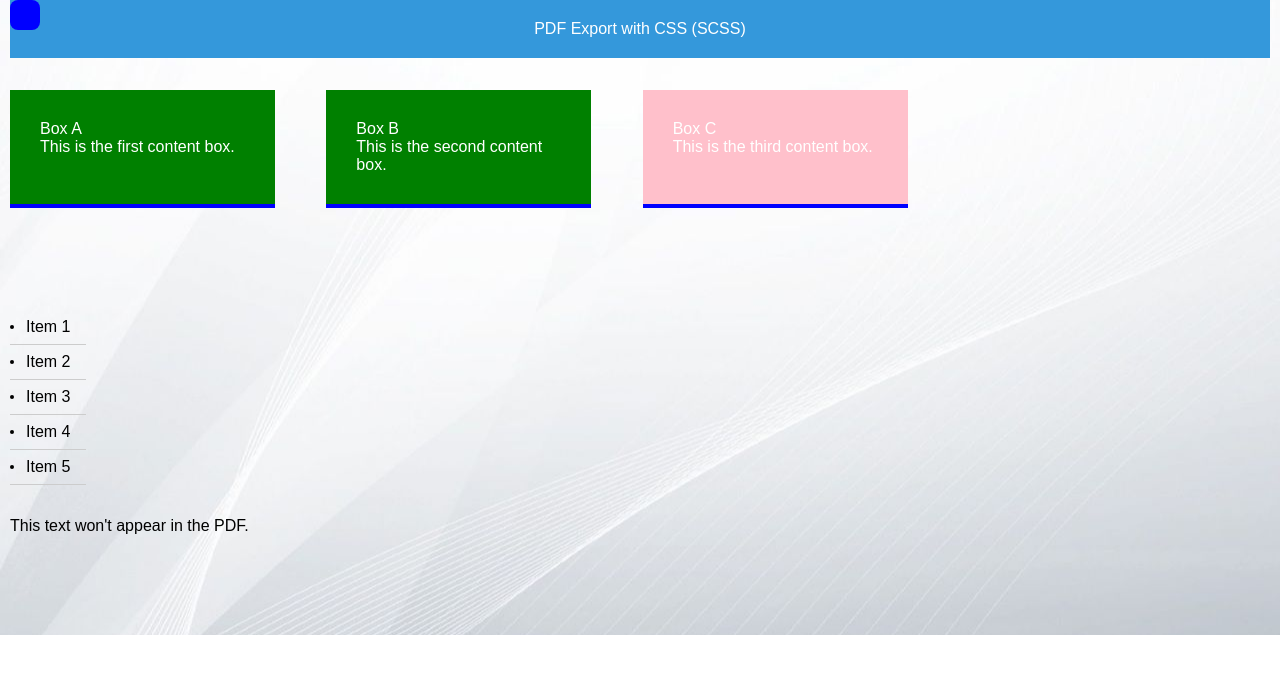
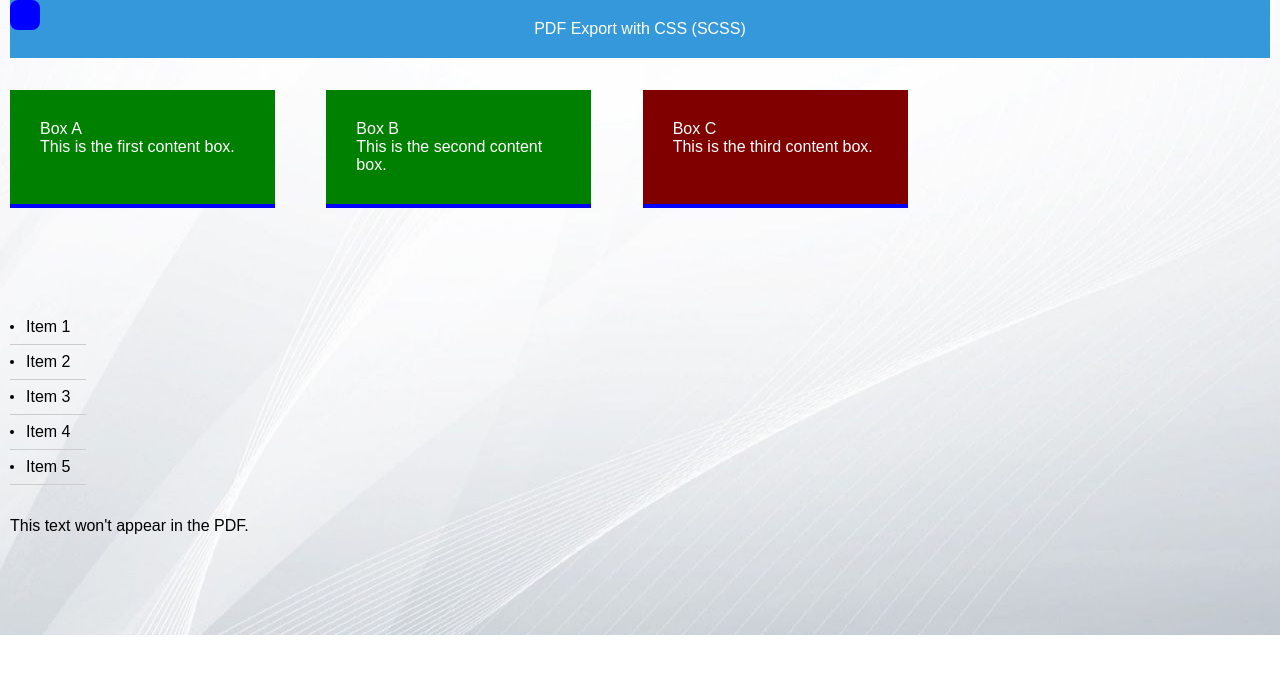
Before and after one commit to seriiserii825/vite-pdf-project, a website built with Vite: page index.html in a window 1280 px wide. Built offline with nearby package versions, Linux system fonts and the light colour scheme.

Commit message:
feat: pdf

```diff
--- a/src/scss/home.scss
+++ b/src/scss/home.scss
@@ -65,7 +65,7 @@
   background: green;
   border-bottom: 4px solid blue;
   &:last-of-type {
-    background: pink;
+    background: maroon;
   }
 }
 .main-block {
```
Also changed, not shown: 1 other file.
